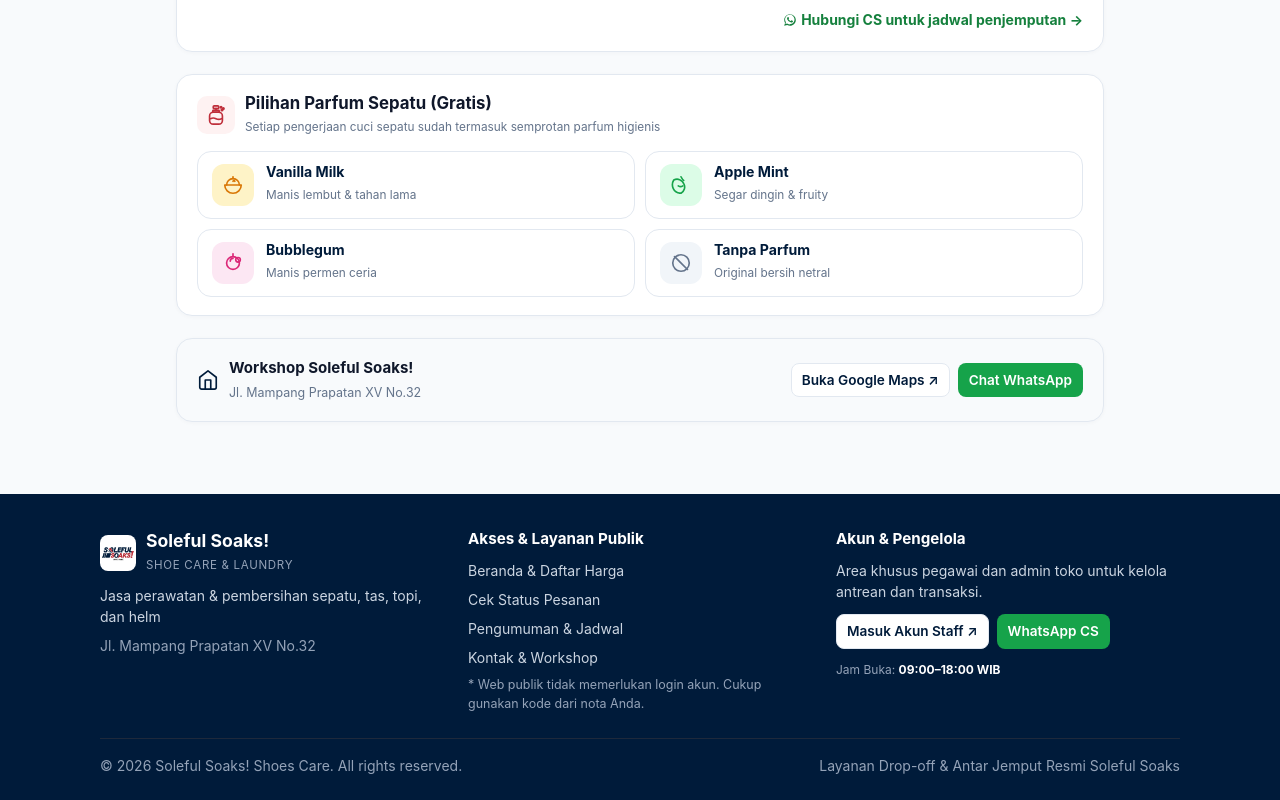
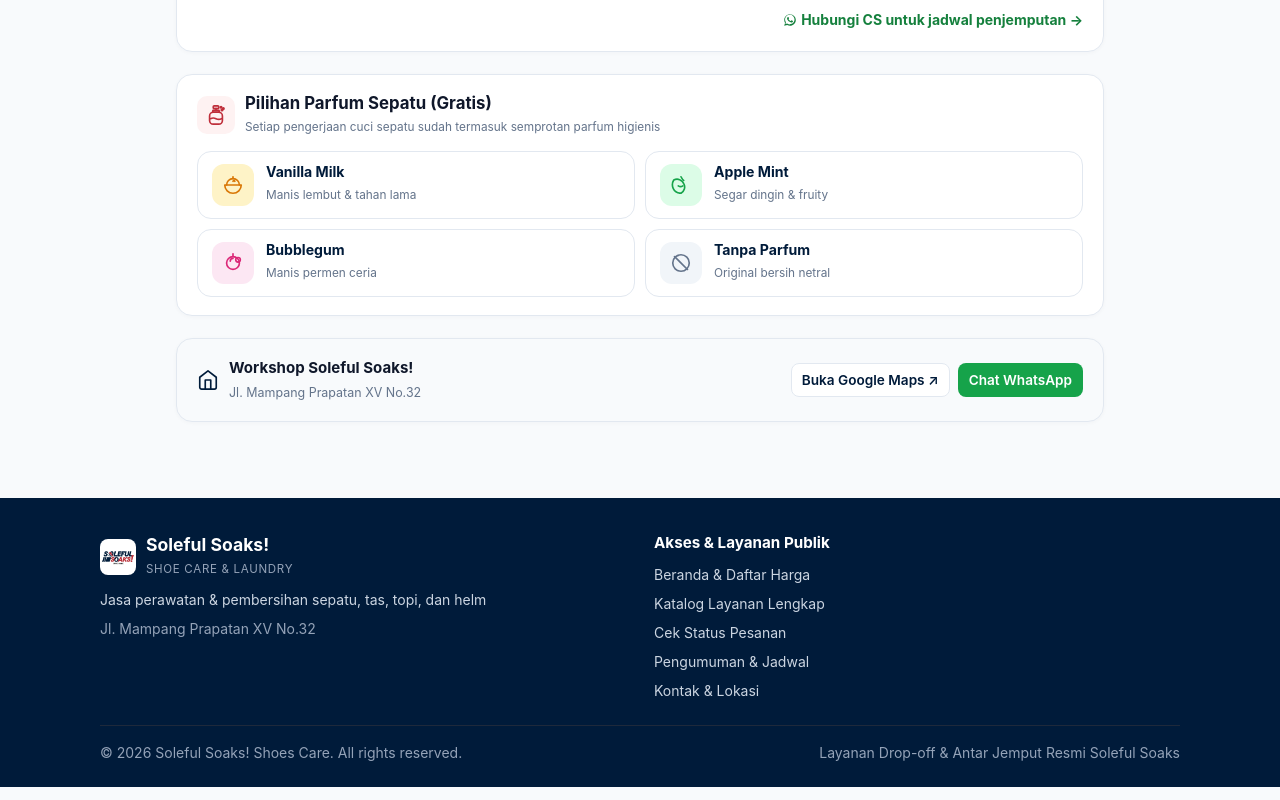
Before and after one commit to bendaharakerenbgtt/solcare, a React (Vite) app: page / in a window 1280 px wide. Shown: the part 1412-2212 px from the top of the page. Built offline with nearby package versions, Linux system fonts and the light colour scheme.

Commit message:
style: clean up footer layout, remove staff account section and disclaimers, restore footer on announcements with generous spacing

```diff
--- a/src/ui/public/PublicLayout.tsx
+++ b/src/ui/public/PublicLayout.tsx
@@ -2,7 +2,6 @@ import React, { useState } from 'react';
 import { Link, Outlet, useLocation } from 'react-router-dom';
 import { useAsync } from '../hooks';
 import { repo } from '../../data';
-import { whatsappLink } from '../../lib/format';
 import { UserIcon } from '../common/Icons';
 
 export const PublicLayout: React.FC = () => {
@@ -11,20 +10,12 @@ export const PublicLayout: React.FC = () => {
   const { data: settings } = useAsync(() => repo.getSettings(), []);
   const { data: announcements } = useAsync(() => repo.listPublicAnnouncements(), []);
 
-  const waUrl = settings?.whatsappNumber
-    ? whatsappLink(settings.whatsappNumber, 'Halo Soleful Soaks! Shoes Care, saya ingin bertanya tentang layanan.')
-    : null;
-
   const importantBanner = (announcements || []).find((a) => a.important) || null;
 
   const isHome = location.pathname === '/';
   const isTrack = location.pathname.startsWith('/cek-pesanan');
   const isAnnouncements = location.pathname.startsWith('/pengumuman');
   const isContact = location.pathname.startsWith('/kontak');
-
-  const hoursBadge = settings?.openTime && settings?.closeTime
-    ? `${settings.openTime}–${settings.closeTime}`
-    : '09:00–18:00';
 
   const closeMenu = () => setMobileMenuOpen(false);
 
@@ -121,11 +112,10 @@ export const PublicLayout: React.FC = () => {
         <Outlet />
       </main>
 
-      {/* 4. Footer Web Biasa (Tentang akun, hak cipta, dan navigasi) - disembunyikan di halaman pengumuman */}
-      {!isAnnouncements && (
-        <footer className="public-simple-footer">
+      {/* 4. Footer Web Publik */}
+      <footer className="public-simple-footer" style={{ marginTop: isAnnouncements ? '64px' : '36px' }}>
         <div className="container">
-            <div className="grid grid-3" style={{ marginBottom: '24px', gap: '24px' }}>
+          <div className="grid grid-2" style={{ marginBottom: '24px', gap: '28px' }}>
             <div>
               <div style={{ display: 'flex', alignItems: 'center', gap: '10px', marginBottom: '10px' }}>
                 <img
@@ -156,32 +146,10 @@ export const PublicLayout: React.FC = () => {
               <h4 style={{ color: '#ffffff', marginBottom: '12px', fontSize: '0.95rem' }}>Akses &amp; Layanan Publik</h4>
               <div className="stack small" style={{ gap: '8px' }}>
                 <Link to="/" style={{ color: '#cbd5e1' }}>Beranda &amp; Daftar Harga</Link>
+                <Link to="/layanan" style={{ color: '#cbd5e1' }}>Katalog Layanan Lengkap</Link>
                 <Link to="/cek-pesanan" style={{ color: '#cbd5e1' }}>Cek Status Pesanan</Link>
                 <Link to="/pengumuman" style={{ color: '#cbd5e1' }}>Pengumuman &amp; Jadwal</Link>
-                  <Link to="/kontak" style={{ color: '#cbd5e1' }}>Kontak &amp; Workshop</Link>
-                  <span style={{ color: '#94a3b8', fontSize: '0.78rem' }}>
-                    * Web publik tidak memerlukan login akun. Cukup gunakan kode dari nota Anda.
-                  </span>
-                </div>
-              </div>
-
-              <div>
-                <h4 style={{ color: '#ffffff', marginBottom: '12px', fontSize: '0.95rem' }}>Akun &amp; Pengelola</h4>
-                <p className="small" style={{ color: '#cbd5e1', margin: '0 0 12px', lineHeight: 1.5 }}>
-                  Area khusus pegawai dan admin toko untuk kelola antrean dan transaksi.
-                </p>
-                <div className="row" style={{ gap: '8px', flexWrap: 'wrap' }}>
-                  <Link to="/admin/login" className="btn secondary sm" style={{ background: '#ffffff', color: '#001b3a' }}>
-                    Masuk Akun Staff ↗
-                  </Link>
-                  {waUrl && (
-                    <a href={waUrl} target="_blank" rel="noreferrer" className="btn wa sm">
-                      WhatsApp CS
-                    </a>
-                  )}
-                </div>
-                <div style={{ marginTop: '12px', fontSize: '0.75rem', color: '#94a3b8' }}>
-                  Jam Buka: <strong style={{ color: '#ffffff' }}>{hoursBadge} WIB</strong>
+                <Link to="/kontak" style={{ color: '#cbd5e1' }}>Kontak &amp; Lokasi</Link>
               </div>
             </div>
           </div>
@@ -192,7 +160,6 @@ export const PublicLayout: React.FC = () => {
           </div>
         </div>
       </footer>
-      )}
     </div>
   );
 };
```
Lines whose indentation alone changed are shown as unchanged.
